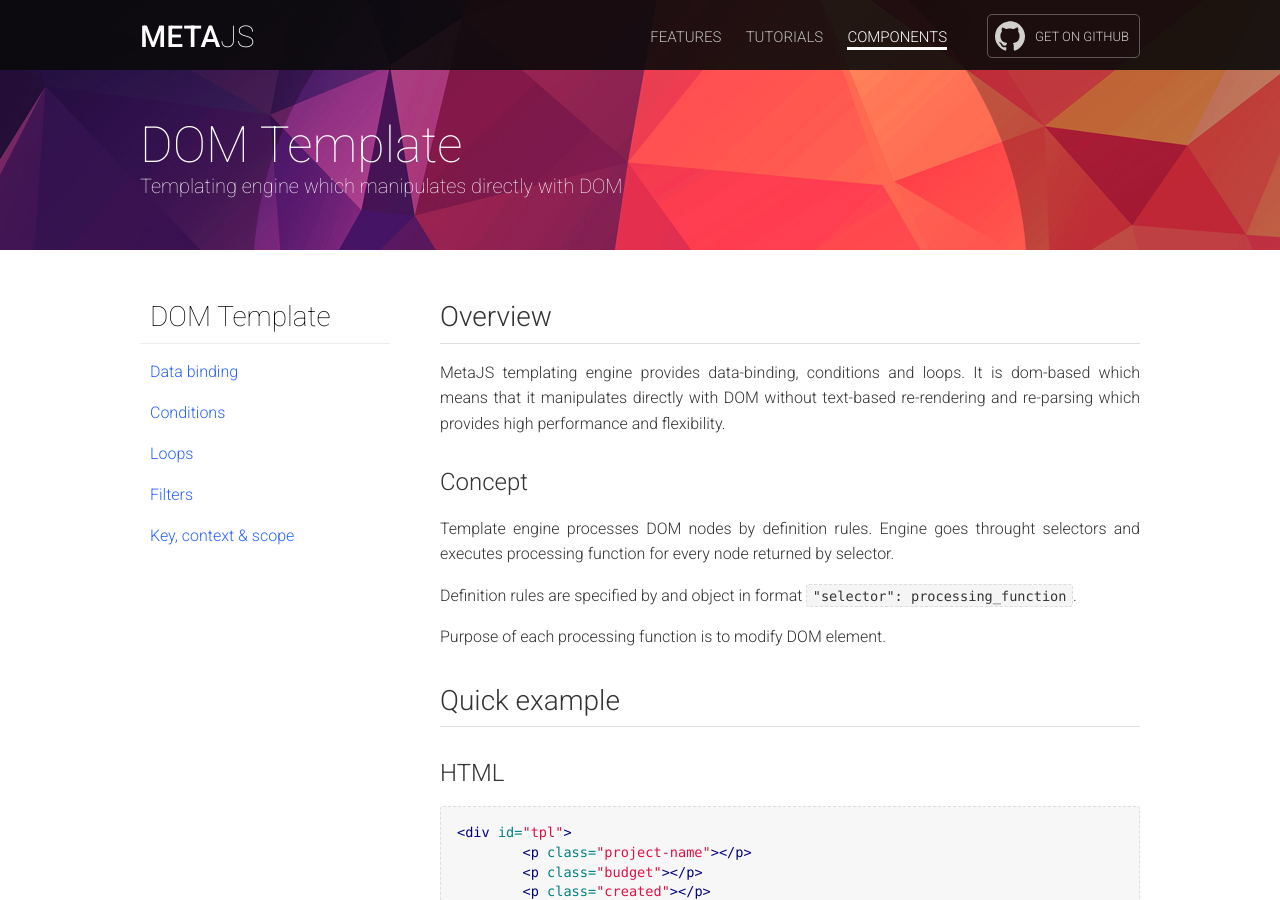
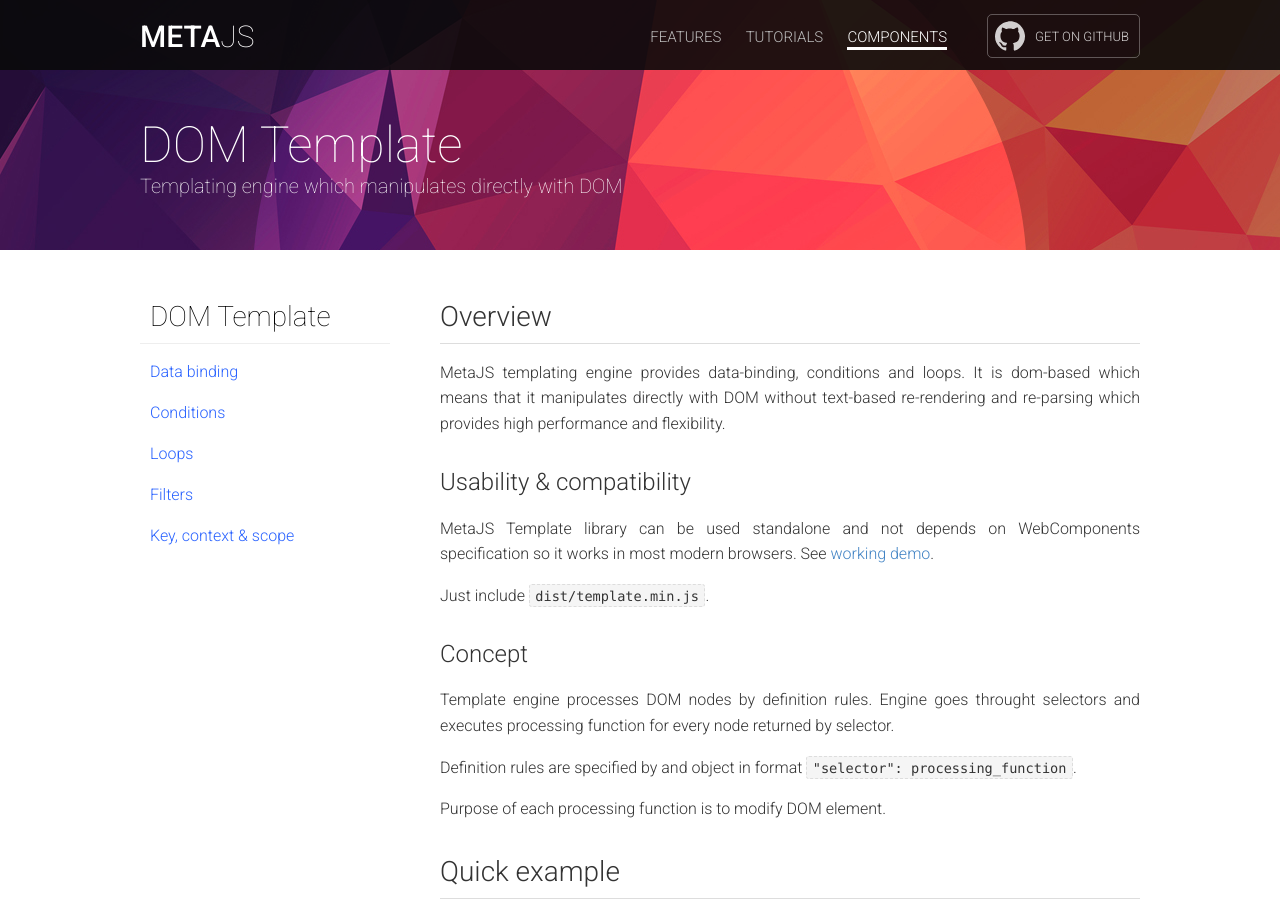
Before and after one commit to metaplatform/metajs, a Jekyll site: the page built from components/template.md, in a window 1280 px wide and 900 px high. Built offline with Jekyll 4.4.1, drawn with Linux system fonts in a browser that asks for light colours; Markdown is read by kramdown in place of the engine named in the settings.

Commit message:
Template doc updated

```diff
--- a/components/template.md
+++ b/components/template.md
@@ -15,6 +15,11 @@
 
 ## Overview
 MetaJS templating engine provides data-binding, conditions and loops. It is dom-based which means that it manipulates directly with DOM without text-based re-rendering and re-parsing which provides high performance and flexibility.
+
+### Usability & compatibility
+MetaJS Template library can be used standalone and not depends on WebComponents specification so it works in most modern browsers. See [working demo](http://repo.meta-platform.com/metajs/demo/template-native.html).
+
+Just include `dist/template.min.js`.
 
 ### Concept
 Template engine processes DOM nodes by definition rules. Engine goes throught selectors and executes processing function for every node returned by selector.
```
